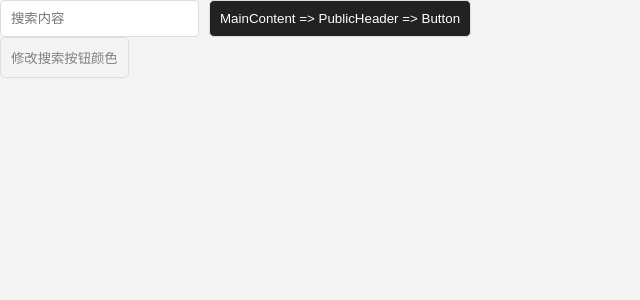
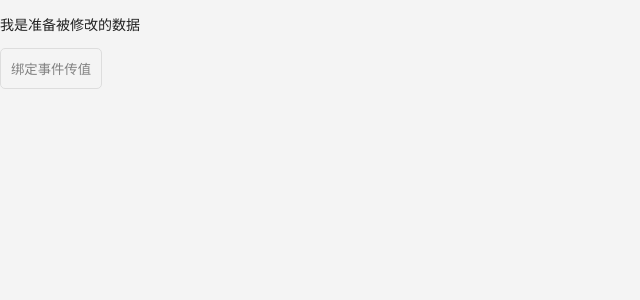
Before and after one commit to lnden/react-learning, a React (Create React App) app: page / in a window 1280 px wide. Shown: the top 300 px of the page, without its empty margins (0-640 px from the left). Built offline with nearby package versions, Linux system fonts and the light colour scheme.

Commit message:
add event

```diff
--- /dev/null
+++ b/src/example/official/event.js
@@ -0,0 +1,34 @@
+/**
+ * @author Lnden
+ * @date 2018/12/15
+ * @desc 组件描述
+ * @param 组件引用位置
+ */
+
+import React, { Component } from 'react'
+
+class App extends Component {
+    constructor(){
+        super();
+        // this.setMessage = this.setMessage.bind(this)
+        this.state = {
+            message:'我是准备被修改的数据'
+        }
+    }
+    setMessage = (str) => {
+        console.log(str);
+        this.setState({
+            message:str
+        })
+    };
+    render(){
+        return (
+            <section>
+                <p>{this.state.message}</p>
+                <button onClick={this.setMessage.bind(this,'测试')}>绑定事件传值</button>
+            </section>
+        )
+    }
+}
+
+export default App
--- a/src/index.js
+++ b/src/index.js
@@ -40,7 +40,7 @@ import './index.css';
  */
 
 // import App from './router'
-import App from './example/context/context-middle'
+import App from './example/official/event'
 
 import * as serviceWorker from './serviceWorker';
 // //引入react-redux集成
```
